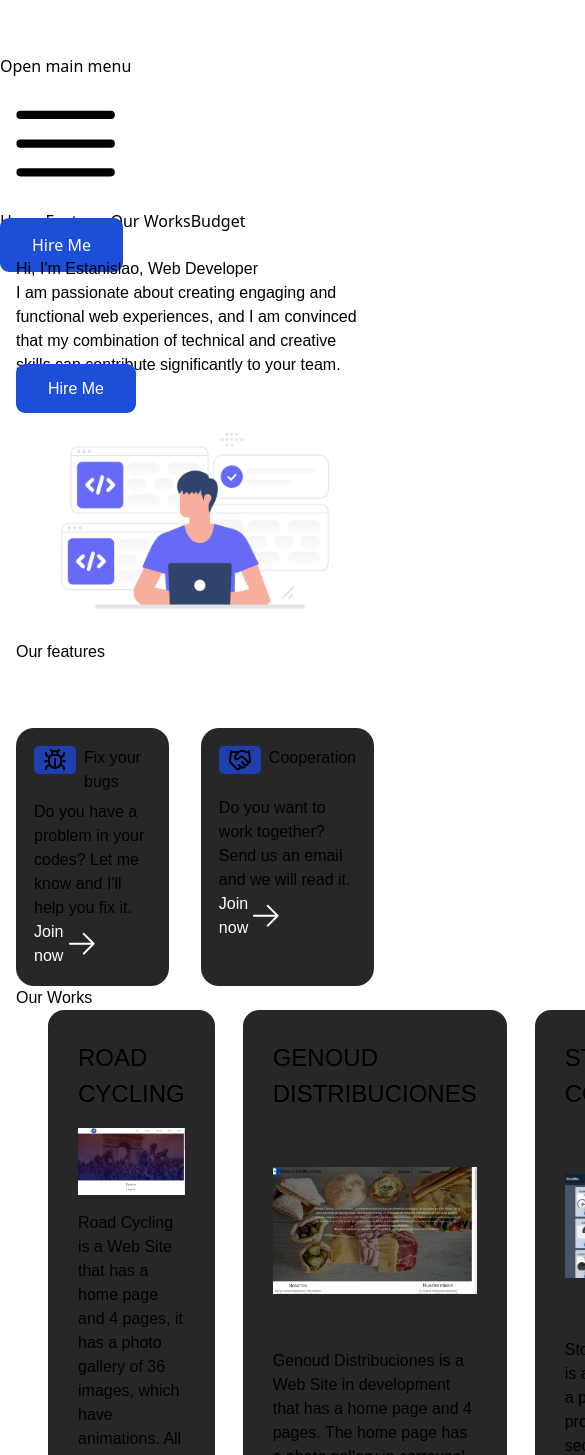
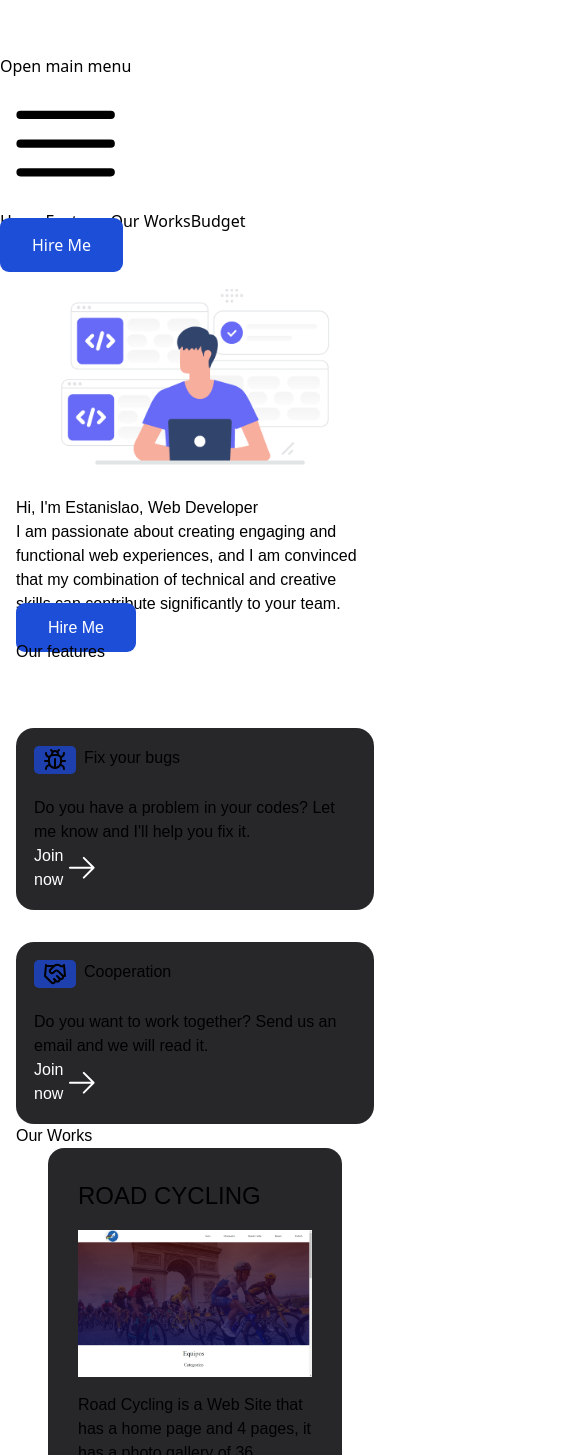
Before and after one commit to EstanislaoGenoud/Portafolio, a React (Vite) app: page / in a window 390 px wide. Shown: the part 113-1568 px from the top of the page, 585 px wide, since content can reach past the window. Built offline with nearby package versions, Linux system fonts and the light colour scheme.

Commit message:
full responsive

```diff
--- a/src/App.css
+++ b/src/App.css
@@ -1,3 +1,7 @@
+html{
+  scroll-behavior: smooth;
+}
+
 main {
   max-width: 1200px;
   margin: 0 auto;
--- a/src/components/NavBar/NavBar.jsx
+++ b/src/components/NavBar/NavBar.jsx
@@ -1,5 +1,5 @@
 import { useState } from 'react'
-import { Form, Link } from 'react-router-dom'
+import { Link } from 'react-router-dom'
 import { Dialog, Popover } from '@headlessui/react'
 import {
   ArrowPathIcon,
@@ -15,6 +15,15 @@ import './NavBar.css'
 function NavBar(){
   const [mobileMenuOpen, setMobileMenuOpen] = useState(false)
   const imgLog = '../../Assets/EcodeisotipoBlanco.svg'
+
+  const handleScrollToSection = (sectionId, event) => {
+    event.preventDefault();
+    const element = document.getElementById(sectionId);
+    if (element) {
+      element.scrollIntoView({ behavior: 'smooth' });
+      setMobileMenuOpen(false);
+    }
+  }
   return(
     <header className="bg-slate-800">
       <nav className="mx-auto flex max-w-7xl items-center justify-between p-6 lg:px-8 border-b-2 border-gray-700" aria-label="Global">
@@ -32,9 +41,9 @@ function NavBar(){
         </div>
         <Popover.Group className="hidden lg:flex lg:gap-x-12 ">
           <Link to='/' className='text-sm font-semibold leading-6 text-white'>Home</Link>
-          <Link to='/' className='text-sm font-semibold leading-6 text-white'>Features</Link>
-          <Link to='/' className='text-sm font-semibold leading-6 text-white'>Our Works</Link>
-          <Link to='/' className='text-sm font-semibold leading-6 text-white'>Budget</Link>
+          <a href="#features-section" onClick={(e) => handleScrollToSection('features-section', e)} className='text-sm font-semibold leading-6 text-white'>Features</a>
+          <a href='#ourWorks-section' onClick={(e) => handleScrollToSection('ourWorks-section', e)} className='text-sm font-semibold leading-6 text-white'>Our Works</a>
+          <Link to='/budgetform' className='text-sm font-semibold leading-6 text-white'>Budget</Link>
         </Popover.Group>
         <div className="hidden lg:flex lg:flex-1 lg:justify-end">
           <Link to='/budgetform' className='BtnPersonal'>Hire Me</Link>
@@ -58,9 +67,9 @@ function NavBar(){
             <div className='-my-6 divide-y divide-gray-500/10'>
               <div className="space-y-2 py-6">
                 <Link to='/' className="-mx-3 block rounded-lg py-2 px-3 text-base font-semibold leading-7 text-gray-900 hover:bg-gray-50">Home</Link>
-                <Link to='/' className="-mx-3 block rounded-lg py-2 px-3 text-base font-semibold leading-7 text-gray-900 hover:bg-gray-50">Features</Link>
-                <Link to='/' className="-mx-3 block rounded-lg py-2 px-3 text-base font-semibold leading-7 text-gray-900 hover:bg-gray-50">Our Works</Link>
-                <Link to='/' className="-mx-3 block rounded-lg py-2 px-3 text-base font-semibold leading-7 text-gray-900 hover:bg-gray-50">Budget</Link>
+                <a href='#features-section' onClick={(e) => handleScrollToSection('features-section', e)} className="-mx-3 block rounded-lg py-2 px-3 text-base font-semibold leading-7 text-gray-900 hover:bg-gray-50">Features</a>
+                <a href='#ourWorks-section' onClick={(e) => handleScrollToSection('ourWorks-section', e)} className="-mx-3 block rounded-lg py-2 px-3 text-base font-semibold leading-7 text-gray-900 hover:bg-gray-50">Our Works</a>
+                <Link to='/budgetform' className="-mx-3 block rounded-lg py-2 px-3 text-base font-semibold leading-7 text-gray-900 hover:bg-gray-50">Budget</Link>
               </div>
               <div className="py-6">
                 <Link to='/budgetform' className='BtnPersonal'>Hire Me</Link>
--- a/src/components/sections/Features/Features.css
+++ b/src/components/sections/Features/Features.css
@@ -1,41 +1,53 @@
-.features{
+.features {
   margin-top: 4rem;
   display: grid;
-  grid-template-columns: repeat(2, 1fr);
+  grid-template-columns: repeat(1, 1fr);
   gap: 2rem;
 }
-.cardF{
+
+
+@media (min-width: 768px) {
+  .features {
+    grid-template-columns: repeat(2, 1fr);
+  }
+}
+
+.cardF {
   background-color: #27272a;
   padding: 1rem;
   border: 2px solid transparent;
   border-radius: 18px;
   transition: all 0.3s ease;
 }
-.cardF:hover{
+
+.cardF:hover {
   background-color: #323232;
   border-color: #fff;
 }
-.featuresIcon{
+
+.featuresIcon {
   display: inline-block;
   background-color: #1e40af;
-  padding: .125rem .5625rem;
+  padding: 0.125rem 0.5625rem;
   margin-bottom: 1rem;
   font-size: 1.75rem;
-  border-radius: .3125rem;
+  border-radius: 0.3125rem;
 }
-.iconAndTitle{
+
+.iconAndTitle {
   display: flex;
   align-items: start;
-  gap: .5rem;
-  margin-bottom: .4rem;
+  gap: 0.5rem;
+  margin-bottom: 0.4rem;
 }
-.linkPersonal{
+
+.linkPersonal {
   color: #fff;
   transition: all 0.3s ease;
   display: inline-flex;
   align-items: center;
 }
 
-.linkPersonal:hover{
+.linkPersonal:hover {
   color: #1e40af;
 }
--- a/src/components/sections/Home/Home.jsx
+++ b/src/components/sections/Home/Home.jsx
@@ -9,7 +9,13 @@ function Home() {
   const imgMain = '../../Assets/header.png'
   return(
     <>
-      <div className="container flex flex-wrap items-center mx-auto text-white">
+      <div className="container flex flex-col md:flex-row items-center mx-auto text-white">
+        {/* En pantallas pequeñas, la imagen va primero */}
+        <div className="w-full md:w-1/2 relative mb-4 md:mb-0">
+          <img src={imgMain} alt="Header" className="w-full h-auto md:h-full" />
+          <div className="imgMain-overlay"></div>
+        </div>
+        {/* En pantallas pequeñas, el texto va después */}
         <div className="w-full md:w-1/2 px-4 md:px-0 text-center md:text-left">
           <h1 className="text-4xl">Hi, I'm Estanislao, Web Developer</h1>
           <p className="mt-3">I am passionate about creating engaging and functional web experiences, and I am convinced that my combination of technical and creative skills can contribute significantly to your team.</p>
@@ -17,13 +23,13 @@ function Home() {
             <Link to='/budgetform' className='BtnPersonal'>Hire Me</Link>
           </div>
         </div>
-        <div className="w-full md:w-1/2 relative">
-          <img src={imgMain} alt="Header" className="w-full" />
-          <div className="imgMain-overlay"></div>
-        </div>
       </div>
-      <Features/>
-      <Works/>
+      <section id="features-section" className="mt-10">
+        <Features/>
+      </section>
+      <section id="ourWorks-section">
+        <Works/>
+      </section>
       <footer className="flex flex-col items-center text-center text-surface dark:bg-neutral-700 dark:text-white border-t-2 border-gray-700 mt-6 py-6">
         <div className='container mx-auto'>
           <div className='mb-6 flex justify-center space-x-4'>
--- a/src/components/sections/Works/Cards.css
+++ b/src/components/sections/Works/Cards.css
@@ -45,3 +45,15 @@
   border-color: #0e171f;
   color: #0e171f;
 }
+
+@media (max-width: 1024px) {
+  .cardSection {
+    grid-template-columns: repeat(2, 1fr);
+  }
+}
+
+@media (max-width: 768px) {
+  .cardSection {
+    grid-template-columns: 1fr;
+  }
+}
--- a/src/components/sections/Works/CardsWorks.jsx
+++ b/src/components/sections/Works/CardsWorks.jsx
@@ -9,7 +9,7 @@ function CardsWorks({img, title, desc, link}) {
         </div>
         <div className="cardImg">
           <a href={link} target="_blank">
-            <img src={img} alt={title}/>
+            <img src={img} alt={title} className=""/>
           </a>
         </div>
         <div className="cardDesc">
--- a/src/components/sections/Works/Works.jsx
+++ b/src/components/sections/Works/Works.jsx
@@ -10,7 +10,6 @@ function Works(){
           <section className='cardSection'>
             <CardsWorks
               title={"Road Cycling"}
-
               img={"../../Assets/roadcycling.jpeg"}
               desc={"Road Cycling is a Web Site that has a home page and 4 pages, it has a photo gallery of 36 images, which have animations. All the pages are responsive, that is to say; it adapts to different screen sizes."}
               link={"https://proyecto-final-genoud.vercel.app/"}/>
```
Lines whose indentation alone changed are shown as unchanged.
